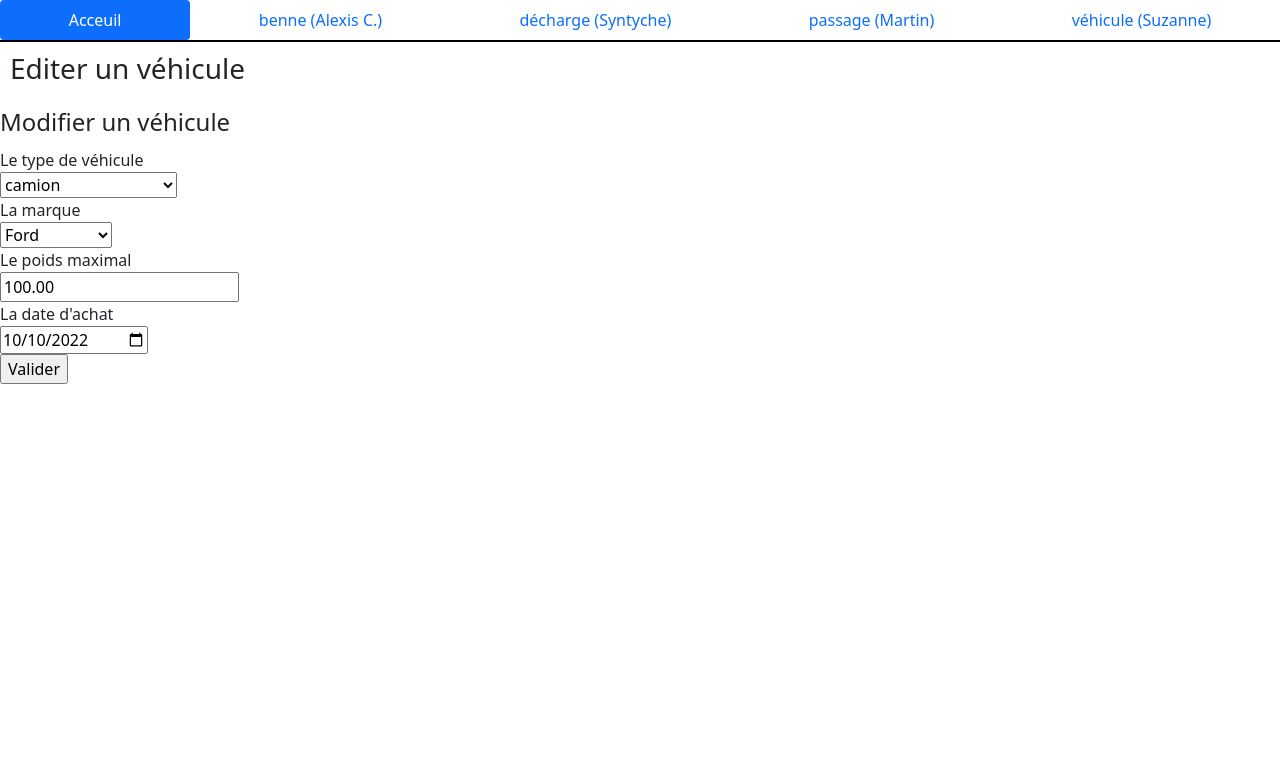
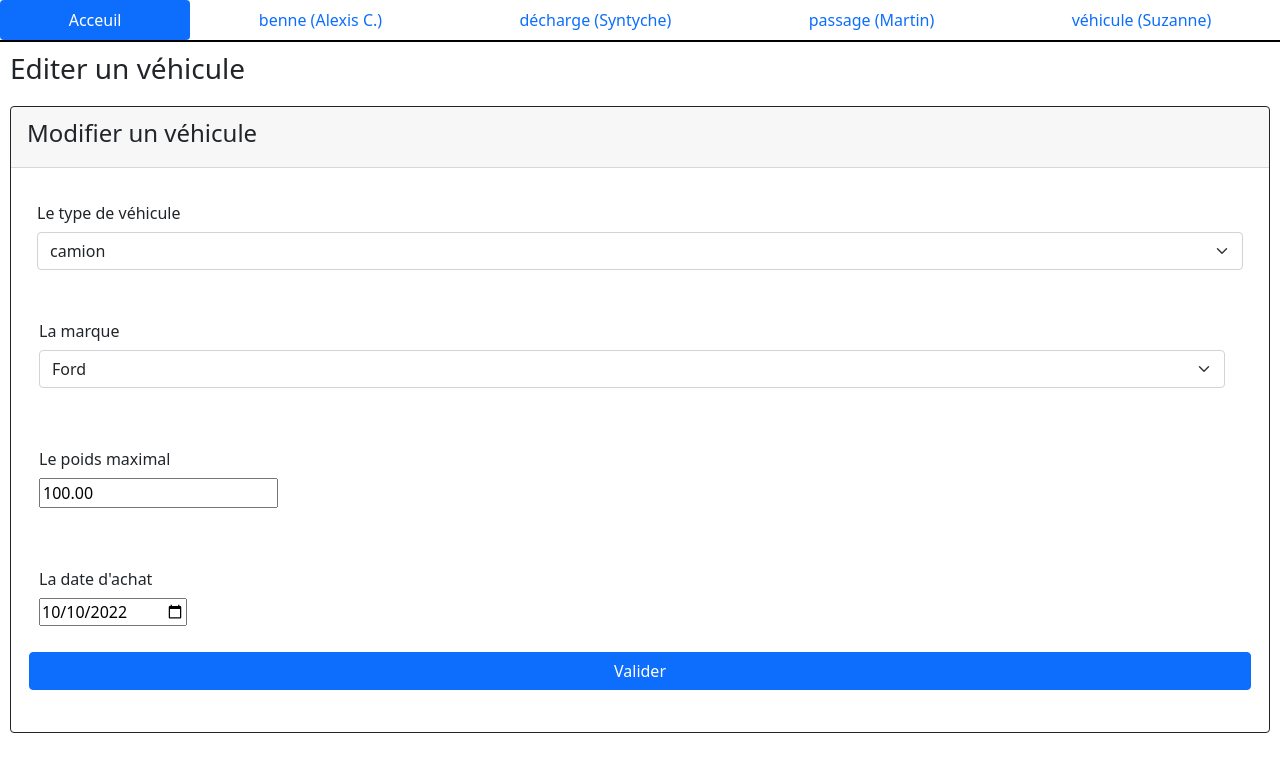
Before and after one commit to Suzdeloffre/SAE3-7, a Flask app: page /vehicule/edit?id=1 in a window 1280 px wide. Shown: the top 772 px of the page. Run offline with Flask 3, Linux system fonts and the light colour scheme; data comes from the database, SQL or seed files in the repository; data that the repository does not hold is empty; some libraries are stand-ins or nearby versions.

Commit message:
modification form vehicule edit

```diff
--- a/sae.04/templates/passage/passage_edit.html
+++ b/sae.04/templates/passage/passage_edit.html
@@ -59,6 +59,7 @@
                                 <input id="ordre" type="number" name="ordre" value="{{ passage.ordre }}" required>
                             </div>
                       </div>
+
                      <input class="btn btn-primary mb-3" type="submit" value="Valider" name="Valider">
                 </fieldset>
             </div>
--- a/sae.04/templates/vehicule/vehicule_edit.html
+++ b/sae.04/templates/vehicule/vehicule_edit.html
@@ -7,41 +7,61 @@
 {% block body %}
     <h3>Editer un véhicule</h3>
     <form method="post" action="/vehicule/edit">
+         <div class="card border-dark mb-3"  style="max-width: 100%;margin: 10px">
+            <div class="card-header">
+                <legend> Modifier un véhicule</legend>
+            </div>
+
+            <div class="card-body">
+
                 <fieldset>
-            <legend> Modifier un véhicule</legend>
 
+                     <div class="row g-3" style="padding:10px">
+                            <div class="col">
                                 <input type="hidden" name="id" value="{{ vehicule.num_vehicule }}" >
-
-            <label for="type_vehicule">Le type de véhicule</label><br>
-            <select name="type_vehicule" required>
+                                 <div class="col">
+                                    <label class="col-sm-2 col-form-label" for="type_vehicule">Le type de véhicule</label><br>
+                                    <select  class="form-select" name="type_vehicule" required>
                                         <option value="{{ vehicule.num_type }}">Sélectionner un type</option>
                                         {% for type_vehicule in type_vehicules %}
                                             <option value="{{ type_vehicule.num_type }}"
                                                     {% if type_vehicule.num_type is defined and vehicule.num_type == type_vehicule.num_type %}selected{% endif %}>
                                                 {{ type_vehicule.libelle_type }}</option>
                                         {% endfor %}
-            </select><br>
-
-            <label for="marque">La marque</label><br>
-            <select name="marque" required>
+                                    </select>
+                                 </div>
+                            </div>
+                            <div class="row g-3" style="padding:10px">
+                                <div class="col">
+                                    <label class="col-sm-2 col-form-label for="marque">La marque</label><br>
+                                    <select class="form-select" name="marque" required>
                                         {% for marque in marques %}
                                             <option value="{{ marque.num_marque}}"
                                                     {% if marque.num_marque is defined and vehicule.num_marque == marque.num_marque %}selected{% endif %}>
                                                 {{ marque.libelle_marque }}</option>
                                         {% endfor %}
-            </select><br>
+                                    </select>
+                                </div>
+                            </div>
 
+                            <div class="row g-3" style="padding:10px">
+                                <div class="col">
+                                    <label class="col-sm-2 col-form-label" for="poid_max">Le poids maximal</label><br>
+                                    <input id="poid_max" type="number" name="poid_max" value="{{ vehicule.poid_max }}" required><br>
+                                </div>
+                            </div>
+                            <div class="row g-3" style="padding:10px">
+                                <div class="col">
+                                    <label class="col-sm-2 col-form-label" for="date_achat">La date d'achat</label><br>
+                                    <input id="date_achat" type="date" name="date_achat" value="{{ vehicule.date_achat }}" required><br>
+                                </div>
+                            </div>
 
-            <label for="poid_max">Le poids maximal</label><br>
-            <input id="poid_max" type="number" name="poid_max" value="{{ vehicule.poid_max }}" required><br>
+                            <input class="btn btn-primary mb-3" type="submit" value="Valider" name="Valider">
 
-
-            <label for="date_achat">La date d'achat</label><br>
-            <input id="date_achat" type="date" name="date_achat" value="{{ vehicule.date_achat }}" required><br>
-
-
-
-            <input type="submit" value="Valider" name="Valider">
+                    </div>
                 </fieldset>
+            </div>
+         </div>
     </form>
 {% endblock %}
```
Lines whose indentation alone changed are shown as unchanged.
